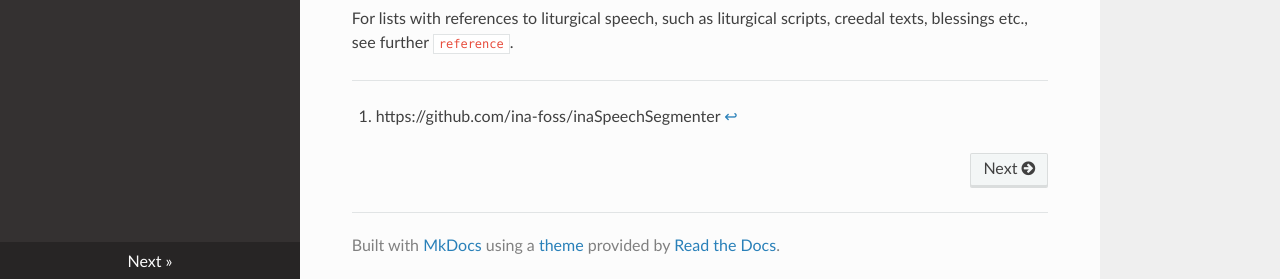
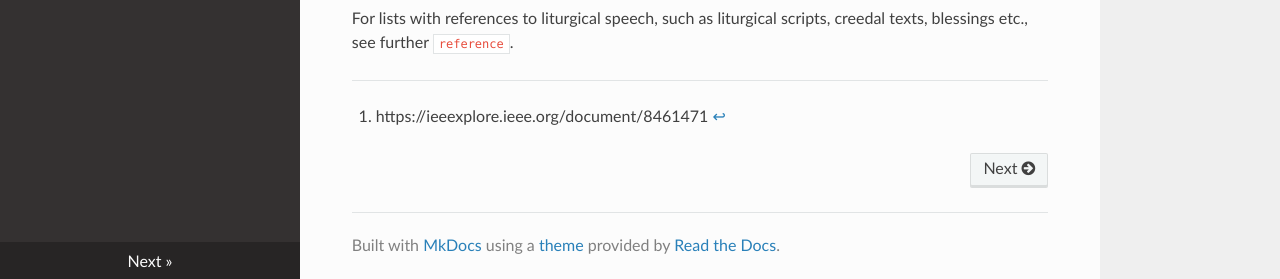
Before and after one commit to ttjpleizier/relmuss-specification, an MkDocs documentation site: the page built from docs/index.md, in a window 1280 px wide and 900 px high, scrolled down 2464 px. Shown: the part 618-897 px from the top of the window. Built offline with MkDocs 1.6.1, drawn with Linux system fonts in a browser that asks for light colours; nearby versions of some CDN libraries; part of the change alters nothing that is shown.

Commit message:
Update index.md

```diff
--- a/docs/index.md
+++ b/docs/index.md
@@ -25,9 +25,9 @@ As a general rule, each instance of speech and music is tagged following the spe
 # Genre
 Genre-tags label the differences between *music* (instrumental music or vocal sound, such as singing); *speech* (spoken discourse, male or female voice); *silence* (all parts of the MP3-file that do not contain either speech or music.)
 
-Automated labelling can be done by using speech-music segmentation software, such as *inaSpeechSegmenter*.[^ina] For *relMUSS* these labels are too general, since both music and speech in church services indicate various genres.
+Automated labelling can be done by using speech-music segmentation software, such as *[inaSpeechSegmenter](https://github.com/ina-foss/inaSpeechSegmenter)*.[^ina] For *relMUSS* these labels are too general, since both music and speech in church services indicate various genres.
 
-[^ina]: https://github.com/ina-foss/inaSpeechSegmenter
+[^ina]: https://ieeexplore.ieee.org/document/8461471
 
 All segments are labelled with only *ONE* tag that belongs to the class 'genre'. Thus, the tags of genre should be understood as mutually exclusive.
 
```
